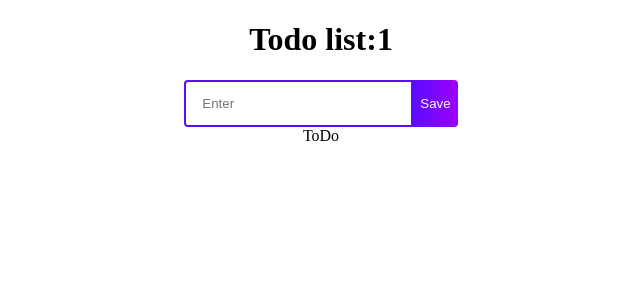
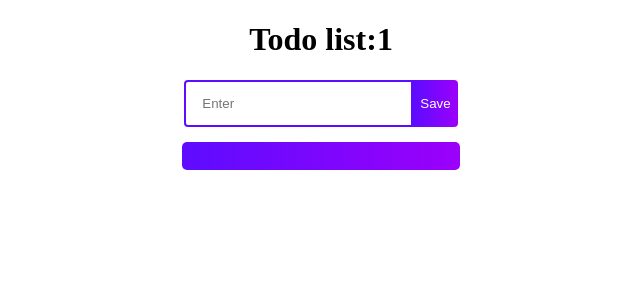
Before and after one commit to VladimirRM/dovladka-ex, a React (Create React App) app: page / in a window 1280 px wide. Both pictures are taken after typing "Sample" into the empty fields and a click on the button "Save". Shown: the top 300 px of the page, without its empty margins (319-959 px from the left). Built offline with nearby package versions, Linux system fonts and the light colour scheme.

Commit message:
add classname item-todo

```diff
--- a/src/ToDo.js
+++ b/src/ToDo.js
@@ -2,7 +2,7 @@
 import React from "react";
 
 const ToDo = ({todo,toggleTask,removeTask}) => {
-  return <div>ToDo</div>;
+  return <div key={todo.id} className='item-todo'></div>;
 };
 
 export default ToDo;
```
